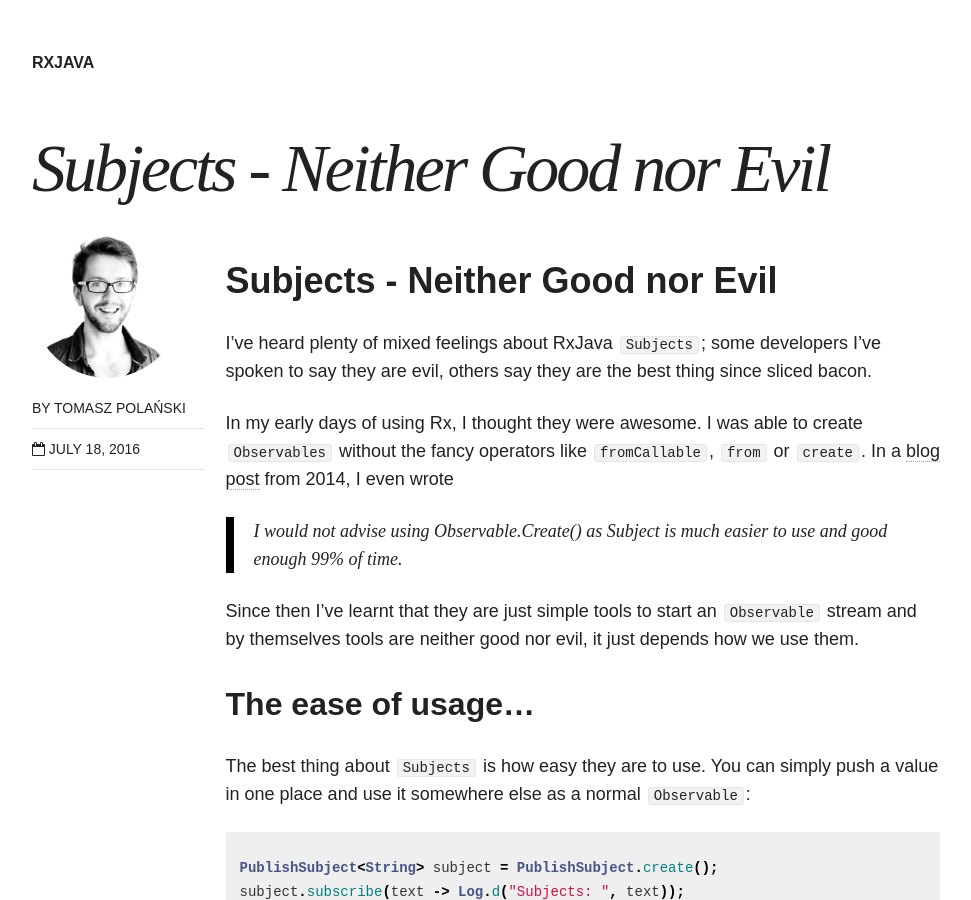
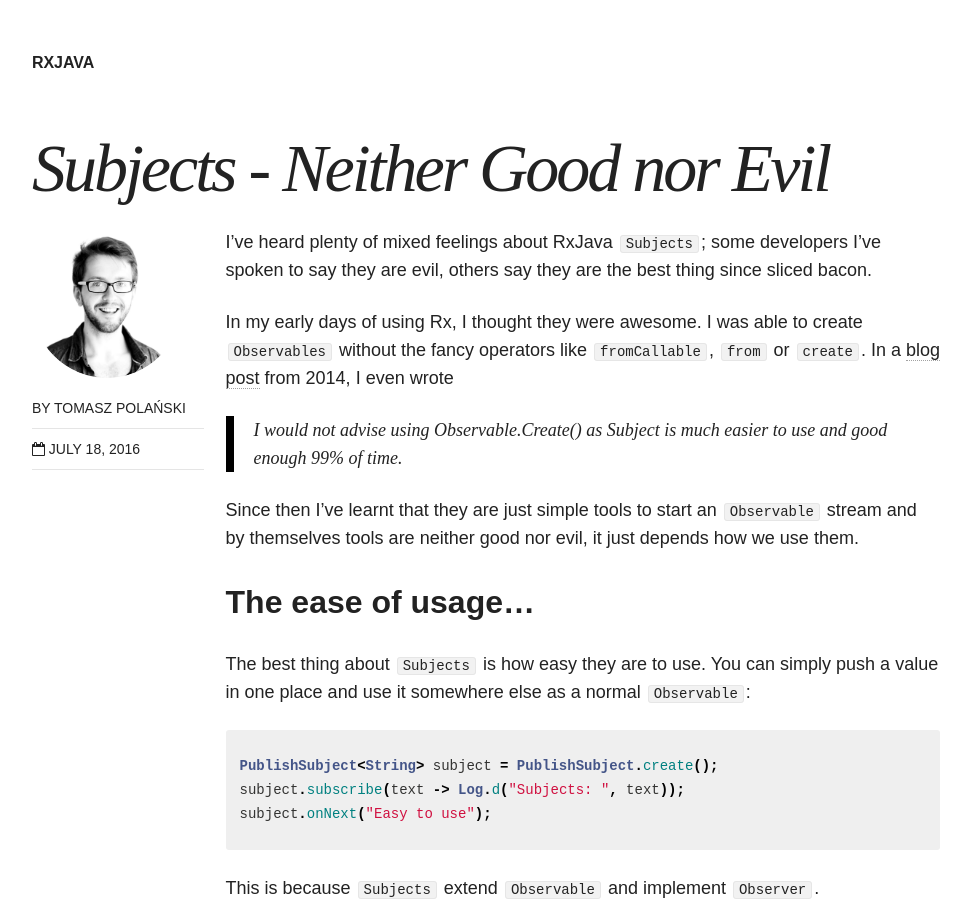
Before and after one commit to upday/upday.github.io, a Jekyll site: the page built from _posts/blog/2016-07-18-subjects.md, in a window 1280 px wide and 900 px high, scrolled down 424 px. Shown: the whole window, without its empty margins (154-1125 px from the left). Built offline with Jekyll 4.4.1, drawn with Linux system fonts in a browser that asks for light colours; nearby versions of some CDN libraries.

Commit message:
Removing unneeded title

```diff
--- a/_posts/blog/2016-07-18-subjects.md
+++ b/_posts/blog/2016-07-18-subjects.md
@@ -10,8 +10,6 @@
 date: 2016-07-18T13:00:55-01:00
 ---
 
-
-# Subjects - Neither Good nor Evil
 
 I’ve heard plenty of mixed feelings about RxJava ``Subjects``; some developers I’ve spoken to say they are evil, others say they are the best thing since sliced bacon.
 
```
